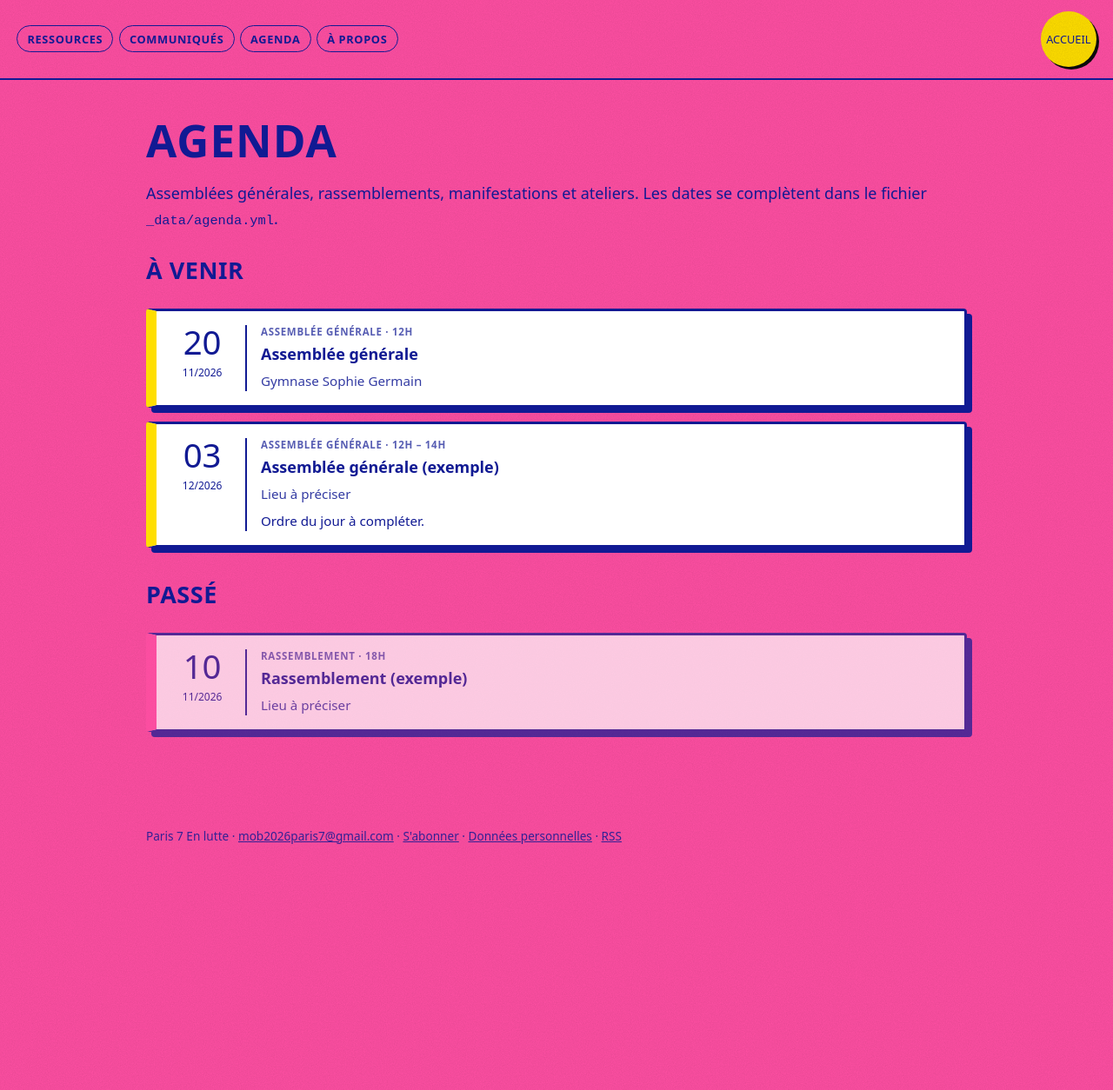
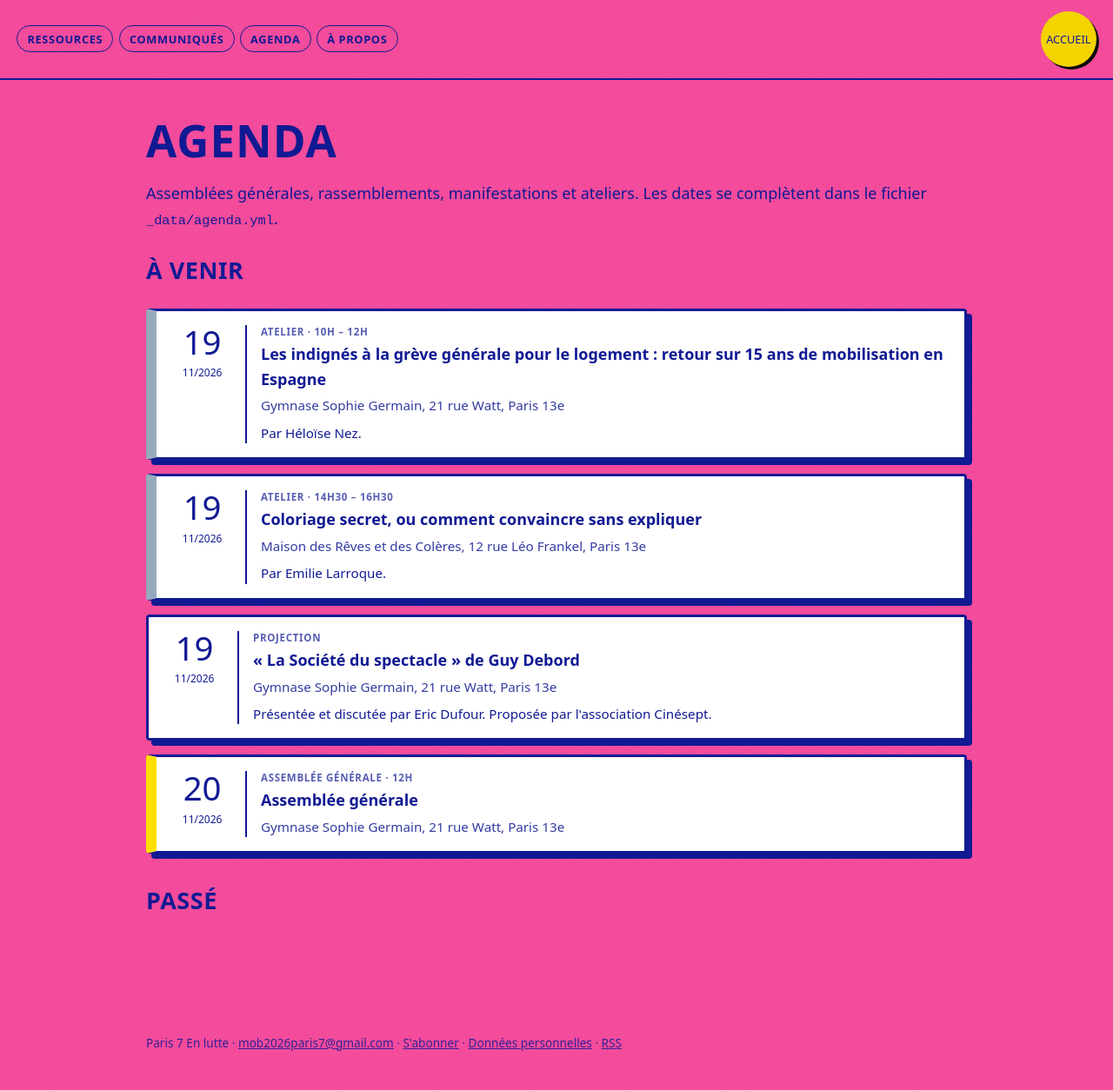
Before and after one commit to Paris7enLutte/paris7enlutte.github.io, a Jekyll site: the page built from agenda.html, in a window 1280 px wide. Shown: the whole page at 87% size. Built offline with Jekyll 4.4.1, drawn with Linux system fonts in a browser that asks for light colours; before the commit the page ends 1016 px from its top, so only the background shows below that.

Commit message:
Update agenda.yml

```diff
--- a/_data/agenda.yml
+++ b/_data/agenda.yml
@@ -1,23 +1,29 @@
 # Une entrée par événement. Champs : date (AAAA-MM-JJ), heure, titre, type, lieu, description, lien.
-# « type » colore la carte : Assemblée générale, Rassemblement, Manifestation, Atelier...
+# « type » colore la carte : Assemblée générale, Rassemblement, Manifestation, Atelier, Projection...
 # Les événements passés basculent seuls dans la rubrique « Passé ».
-# Les entrées marquées « (exemple) » sont à remplacer ou supprimer.
+
+- date: 2026-11-19
+  heure: "10h – 12h"
+  titre: "Les indignés à la grève générale pour le logement : retour sur 15 ans de mobilisation en Espagne"
+  type: Atelier
+  lieu: "Gymnase Sophie Germain, 21 rue Watt, Paris 13e"
+  description: "Par Héloïse Nez."
+
+- date: 2026-11-19
+  heure: "14h30 – 16h30"
+  titre: "Coloriage secret, ou comment convaincre sans expliquer"
+  type: Atelier
+  lieu: "Maison des Rêves et des Colères, 12 rue Léo Frankel, Paris 13e"
+  description: "Par Emilie Larroque."
+
+- date: 2026-11-19
+  titre: "« La Société du spectacle » de Guy Debord"
+  type: Projection
+  lieu: "Gymnase Sophie Germain, 21 rue Watt, Paris 13e"
+  description: "Présentée et discutée par Eric Dufour. Proposée par l'association Cinésept."
 
 - date: 2026-11-20
   heure: "12h"
   titre: "Assemblée générale"
   type: Assemblée générale
-  lieu: "Gymnase Sophie Germain"
-
-- date: 2026-12-03
-  heure: "12h – 14h"
-  titre: "Assemblée générale (exemple)"
-  type: Assemblée générale
-  lieu: "Lieu à préciser"
-  description: "Ordre du jour à compléter."
-
-- date: 2026-11-10
-  heure: "18h"
-  titre: "Rassemblement (exemple)"
-  type: Rassemblement
-  lieu: "Lieu à préciser"
+  lieu: "Gymnase Sophie Germain, 21 rue Watt, Paris 13e"
```
